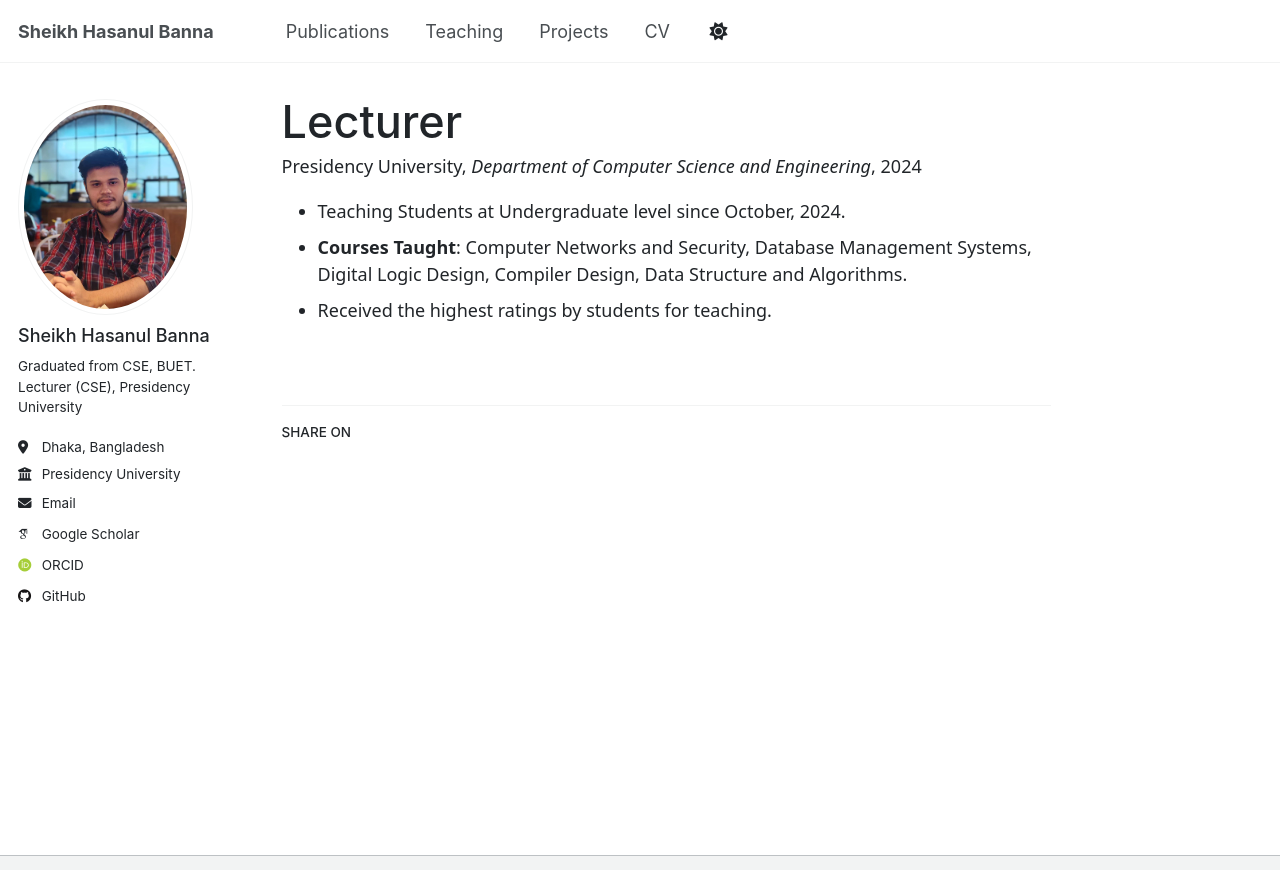
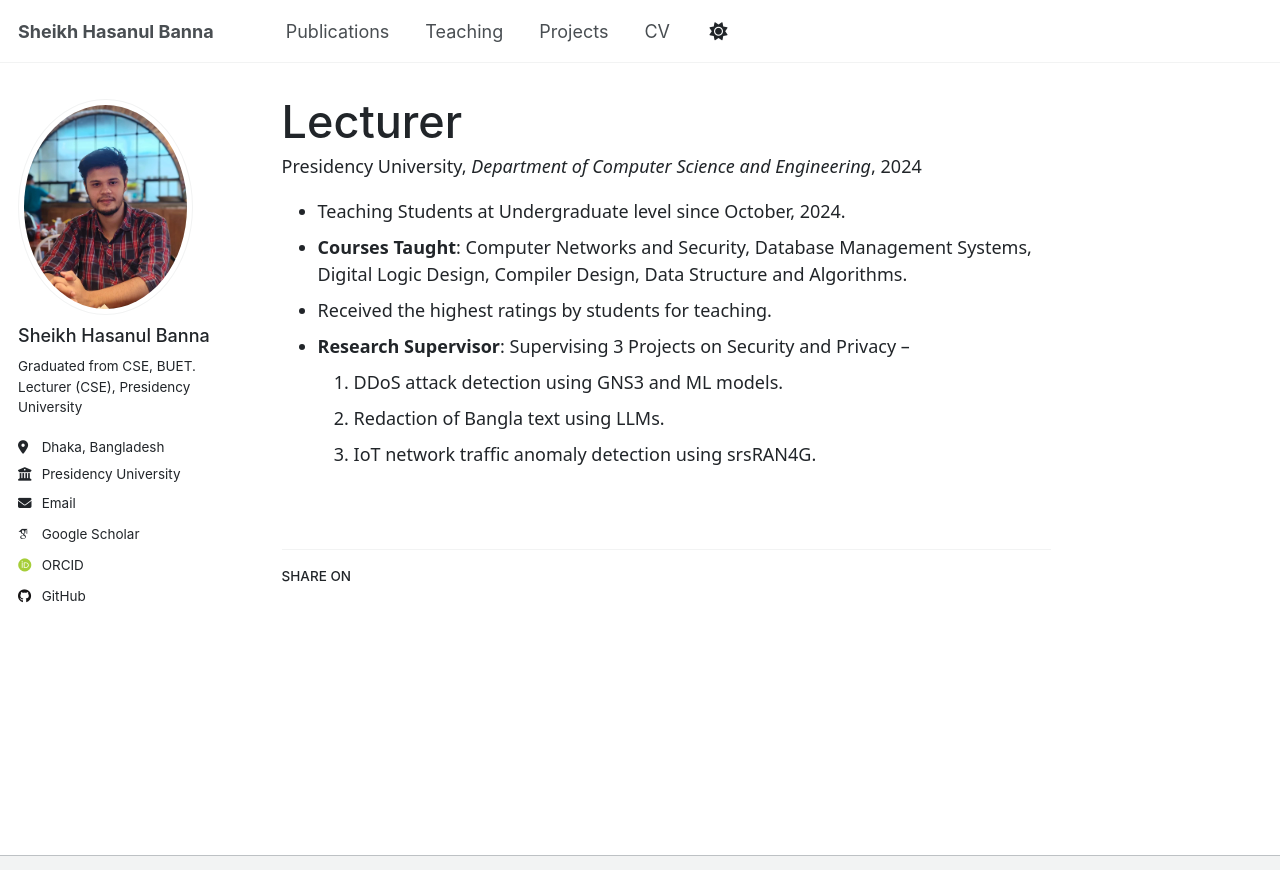
Before and after one commit to SheikhHasanulBanna/sheikhhasanulbanna.github.io, a Jekyll site: the page built from _teaching/2024-10-4-pu.md, in a window 1280 px wide and 992 px high, cut to the strip 0-870 px from the top of the window. Built offline with Jekyll 4.4.1, drawn with Linux system fonts in a browser that asks for light colours; some web fonts are replaced; a script that is not in the unit is left out.

Commit message:
Added pu research projects

```diff
--- a/_teaching/2024-10-4-pu.md
+++ b/_teaching/2024-10-4-pu.md
@@ -9,3 +9,7 @@ location: "Dhaka, Bangladesh"
 * Teaching Students at Undergraduate level since October, 2024.
 * **Courses Taught**: Computer Networks and Security, Database Management Systems, Digital Logic Design, Compiler Design, Data Structure and Algorithms.
 * Received the highest ratings by students for teaching.
+* **Research Supervisor**: Supervising 3 Projects on Security and Privacy –
+  1. DDoS attack detection using GNS3 and ML models.
+  2. Redaction of Bangla text using LLMs.
+  3. IoT network traffic anomaly detection using srsRAN4G.
```
Also changed, not shown: _projects/mips.md (+1 -1 lines).
